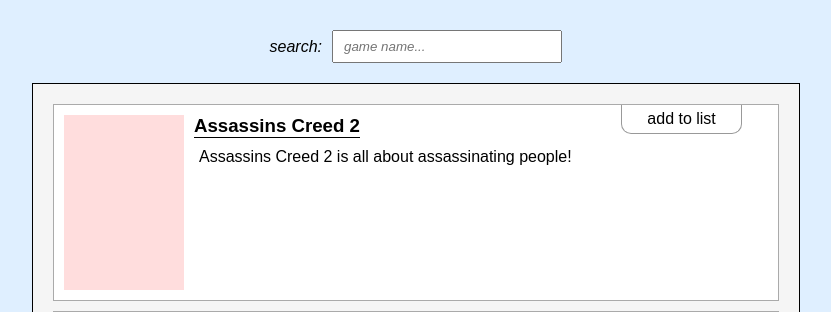
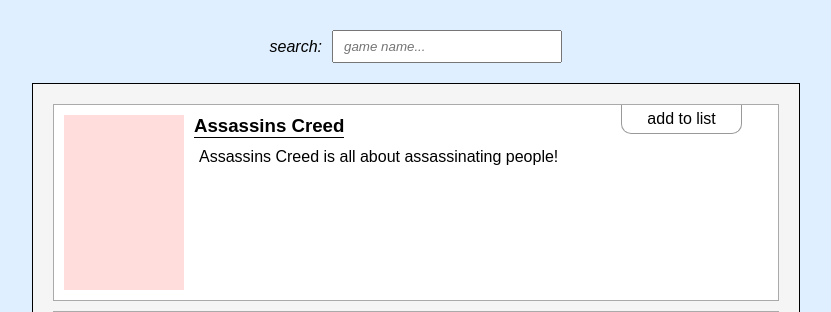
Before and after one commit to paolomostardi/Videogame_tracker, a PHP site: page /game-list.php in a window 1280 px wide. Shown: the part 59-371 px from the top of the page, without its empty margins (224-1055 px from the left). Run offline with PHP 8.4, Linux system fonts and the light colour scheme.

Commit message:
test commit?

```diff
--- a/game-list.php
+++ b/game-list.php
@@ -26,8 +26,8 @@
 						<span class="imgholder"></span>
 					</div>
 					<div class="details">
-						<span class="title">Assassins Creed 2</span>
-						<span class="desc">Assassins Creed 2 is all about assassinating people!</span>
+						<span class="title">Assassins Creed</span>
+						<span class="desc">Assassins Creed is all about assassinating people!</span>
 					</div>
 					<a class="altbtn">add to list</a>
 				</div>
```
